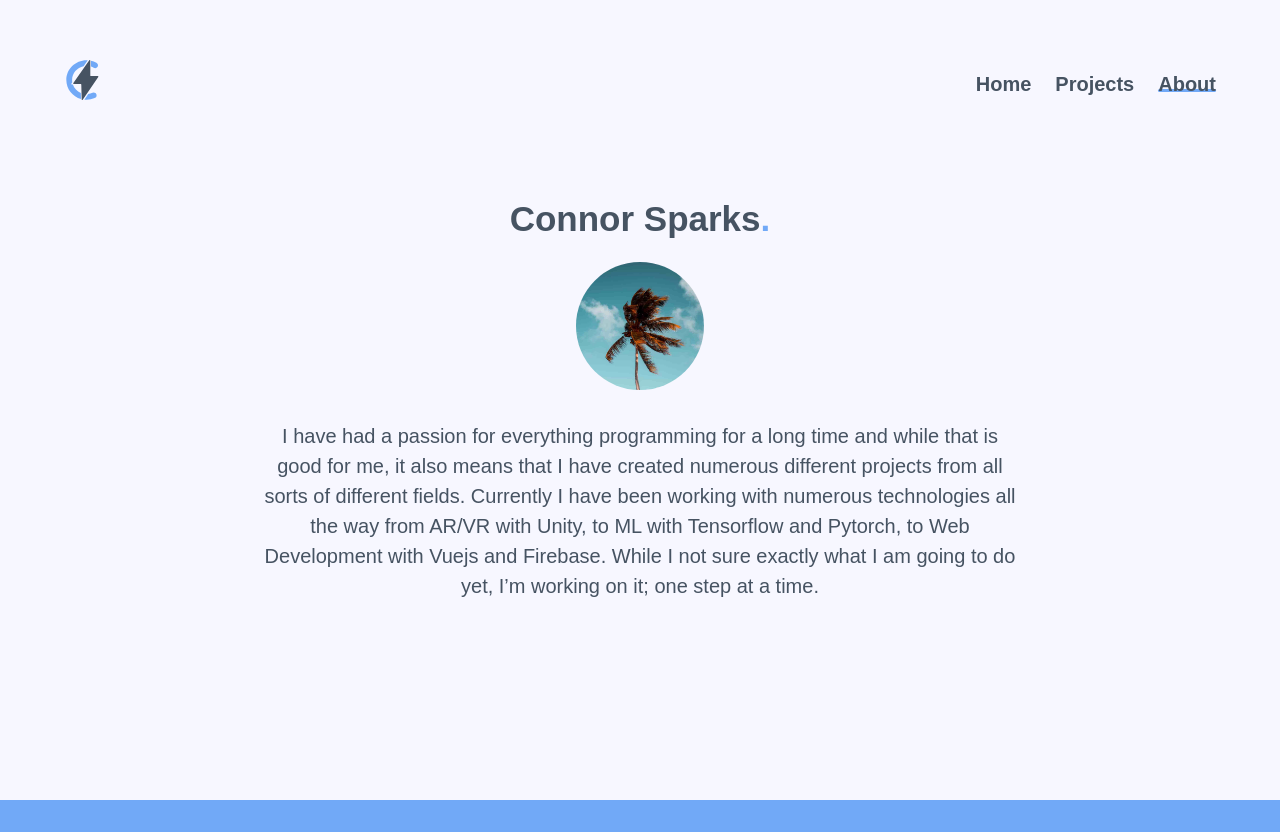
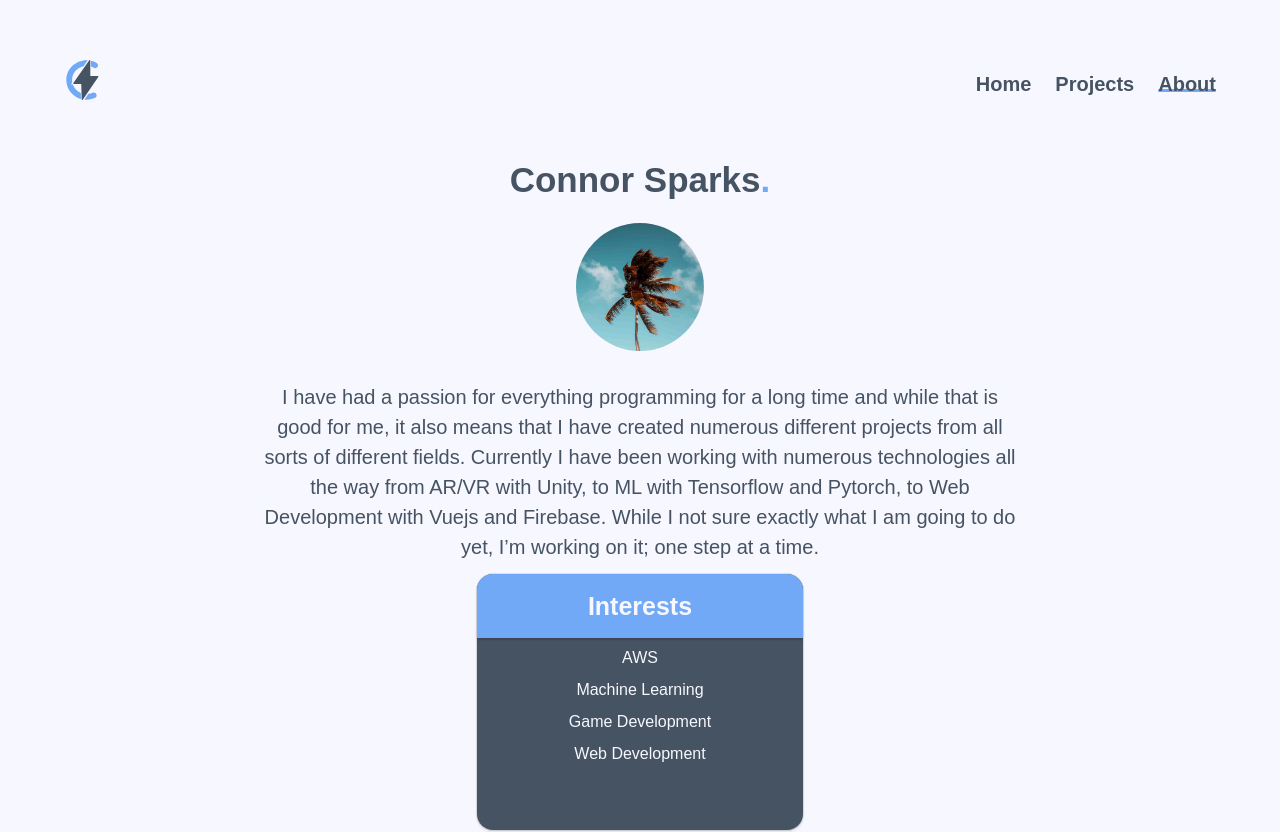
Before and after one commit to Atomator/portfolio, a Vue app: page /#/about in a window 1280 px wide. Shown: the top 832 px of the page. Built offline with nearby package versions, Linux system fonts and the light colour scheme.

Commit message:
Started adding information columns

```diff
--- a/src/pages/About.vue
+++ b/src/pages/About.vue
@@ -7,6 +7,21 @@
         <p id="description" class="is-size-5">
           I have had a passion for everything programming for a long time and while that is good for me, it also means that I have created numerous different projects from all sorts of different fields. Currently I have been working with numerous technologies all the way from AR/VR with Unity, to ML with Tensorflow and Pytorch, to Web Development with Vuejs and Firebase. While I not sure exactly what I am going to do yet, I’m working on it; one step at a time.
         </p>
+      </div>
+    </div>
+    <div class="columns is-centered">
+      <div id="interests" class="box column is-one-quarter has-background-dark">
+        <div id="header" class="has-background-primary has-text-centered">
+          <h1 class="box-header has-text-light has-text-weight-bold">Interests</h1>
+        </div>
+        <div id="content" class="has-text-centered">
+          <ul>
+            <li>AWS</li>
+            <li>Machine Learning</li>
+            <li>Game Development</li>
+            <li>Web Development</li>
+          </ul>
+        </div>
       </div>
     </div>
   </div>
@@ -44,4 +59,32 @@ img {
   margin-top: 24px;
 }
 
+#interests {
+  /* width: 512px; */
+  height: 256px;
+  border-radius: 16px;
+  padding: 0px;
+}
+
+#header {
+  height: 64px;
+  border-radius: 16px 16px 0px 0px;
+  box-shadow: 0px 2px 2px rgba(0, 0, 0, .16);
+  display: flex;
+  align-items: center;
+  justify-content: center;
+}
+
+.box-header {
+  font-size: 25px;
+}
+
+li {
+  color: #F7F7FF;
+  margin: 8px 0px 8px 0px;
+  display: flex;
+  align-items: center;
+  justify-content: center;
+}
+
 </style>
```
